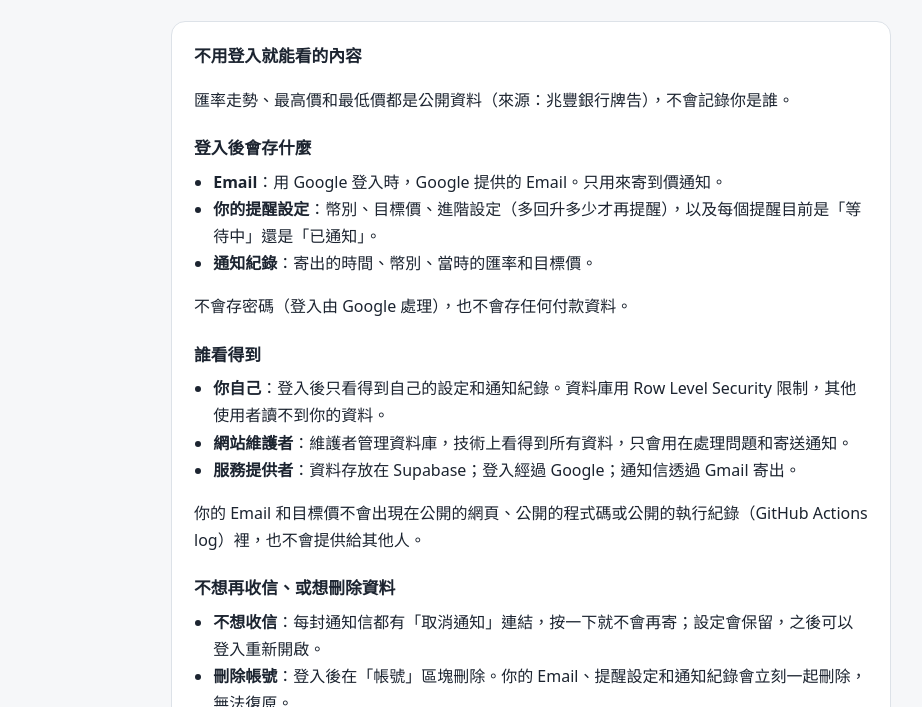
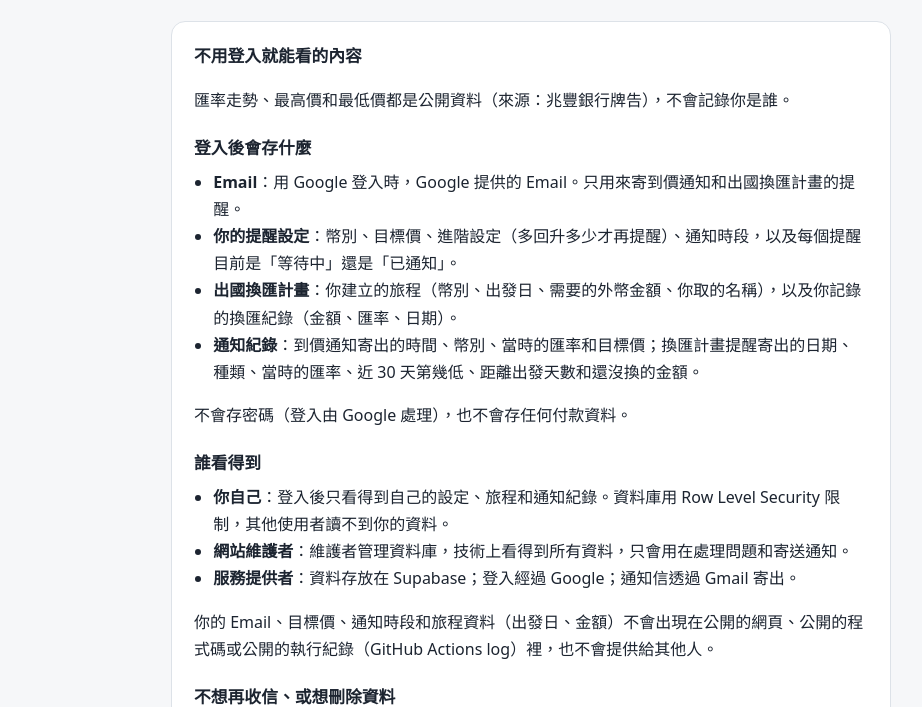
Before and after one commit to XYSMR/fx-alert, a plain HTML site: page site/privacy.html in a window 1280 px wide. Shown: the part 93-800 px from the top of the page, without its empty margins (109-1031 px from the left). Drawn offline with Linux system fonts and the light colour scheme.

Commit message:
換匯計畫文件收尾：使用者說明、docs/trip-plan.md、隱私說明、定期維護
- README：開頭改成 18 種幣別、兩種提醒；使用者說明加〈出國換匯計畫〉；退訂、刪除帳號、隱私補上旅程資料
- docs/trip-plan.md：原則、資料流、規則、資料表與權限、網頁、寄信、營業日、staging 驗證步驟、維護、已知限制、相關 PR
- README 的規則細節搬到 docs/trip-plan.md；修正「前 20% = 20 天裡第 1～4 低」→ 第 1～5 低
- 定期維護：每年補營業日曆、颱風停班後補日曆
- 專案結構補上新檔案
- privacy.html：旅程、換匯紀錄、換匯提醒紀錄、通知時段；退訂和刪除帳號的範圍

Co-Authored-By: Claude Opus 5.5 <noreply@anthropic.com>
Claude-Session: https://claude.ai/code/session_01HFde23yDK8j4RRA1WS3U7Z

```diff
--- a/site/privacy.html
+++ b/site/privacy.html
@@ -22,24 +22,25 @@
 
       <h2>登入後會存什麼</h2>
       <ul>
-        <li><b>Email</b>：用 Google 登入時，Google 提供的 Email。只用來寄到價通知。</li>
-        <li><b>你的提醒設定</b>：幣別、目標價、進階設定（多回升多少才再提醒），以及每個提醒目前是「等待中」還是「已通知」。</li>
-        <li><b>通知紀錄</b>：寄出的時間、幣別、當時的匯率和目標價。</li>
+        <li><b>Email</b>：用 Google 登入時，Google 提供的 Email。只用來寄到價通知和出國換匯計畫的提醒。</li>
+        <li><b>你的提醒設定</b>：幣別、目標價、進階設定（多回升多少才再提醒）、通知時段，以及每個提醒目前是「等待中」還是「已通知」。</li>
+        <li><b>出國換匯計畫</b>：你建立的旅程（幣別、出發日、需要的外幣金額、你取的名稱），以及你記錄的換匯紀錄（金額、匯率、日期）。</li>
+        <li><b>通知紀錄</b>：到價通知寄出的時間、幣別、當時的匯率和目標價；換匯計畫提醒寄出的日期、種類、當時的匯率、近 30 天第幾低、距離出發天數和還沒換的金額。</li>
       </ul>
       <p>不會存密碼（登入由 Google 處理），也不會存任何付款資料。</p>
 
       <h2>誰看得到</h2>
       <ul>
-        <li><b>你自己</b>：登入後只看得到自己的設定和通知紀錄。資料庫用 Row Level Security 限制，其他使用者讀不到你的資料。</li>
+        <li><b>你自己</b>：登入後只看得到自己的設定、旅程和通知紀錄。資料庫用 Row Level Security 限制，其他使用者讀不到你的資料。</li>
         <li><b>網站維護者</b>：維護者管理資料庫，技術上看得到所有資料，只會用在處理問題和寄送通知。</li>
         <li><b>服務提供者</b>：資料存放在 Supabase；登入經過 Google；通知信透過 Gmail 寄出。</li>
       </ul>
-      <p>你的 Email 和目標價不會出現在公開的網頁、公開的程式碼或公開的執行紀錄（GitHub Actions log）裡，也不會提供給其他人。</p>
+      <p>你的 Email、目標價、通知時段和旅程資料（出發日、金額）不會出現在公開的網頁、公開的程式碼或公開的執行紀錄（GitHub Actions log）裡，也不會提供給其他人。</p>
 
       <h2>不想再收信、或想刪除資料</h2>
       <ul>
-        <li><b>不想收信</b>：每封通知信都有「取消通知」連結，按一下就不會再寄；設定會保留，之後可以登入重新開啟。</li>
-        <li><b>刪除帳號</b>：登入後在「帳號」區塊刪除。你的 Email、提醒設定和通知紀錄會立刻一起刪除，無法復原。</li>
+        <li><b>不想收信</b>：每封信都有「取消訂閱」連結，打開後按確認就不會再寄（到價通知和換匯計畫的提醒都會停）；設定會保留，之後可以登入重新開啟。</li>
+        <li><b>刪除帳號</b>：登入後在「帳號」區塊刪除。你的 Email、提醒設定、旅程、換匯紀錄和通知紀錄會立刻一起刪除，無法復原。</li>
       </ul>
       <p>其他問題可以到 <a href="https://github.com/XYSMR/fx-alert/issues">GitHub Issues</a> 詢問（Issues 是公開的，請不要貼出自己的 Email）。</p>
 
```
Also changed, not shown: 3 other files.
